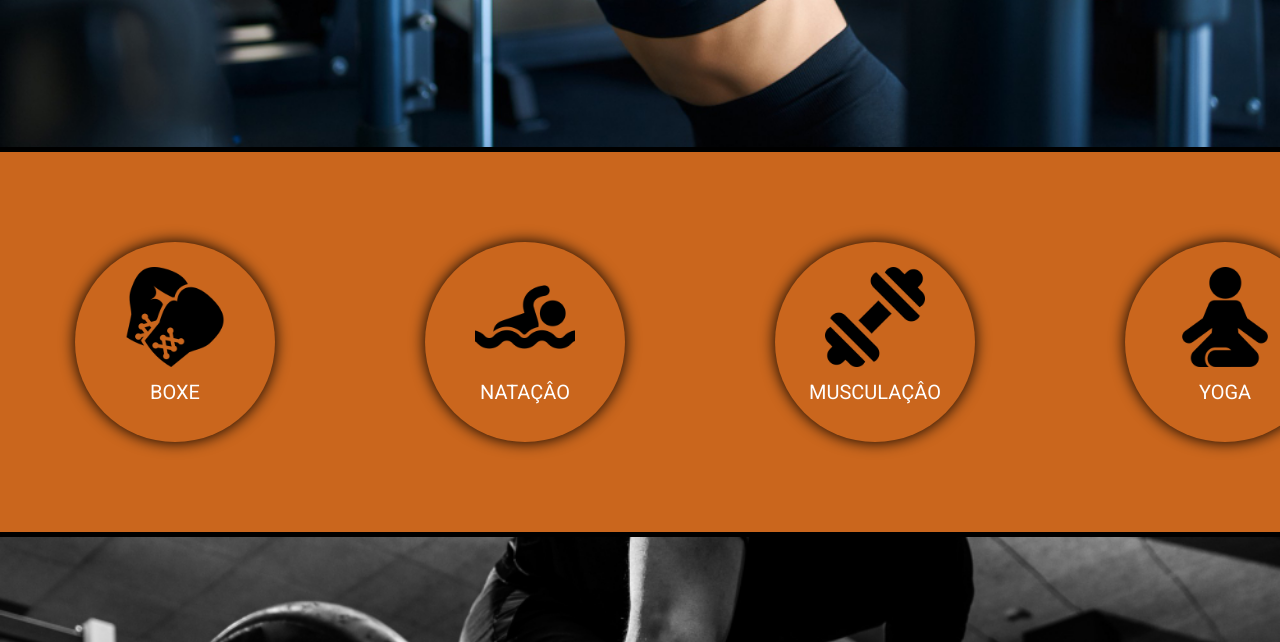
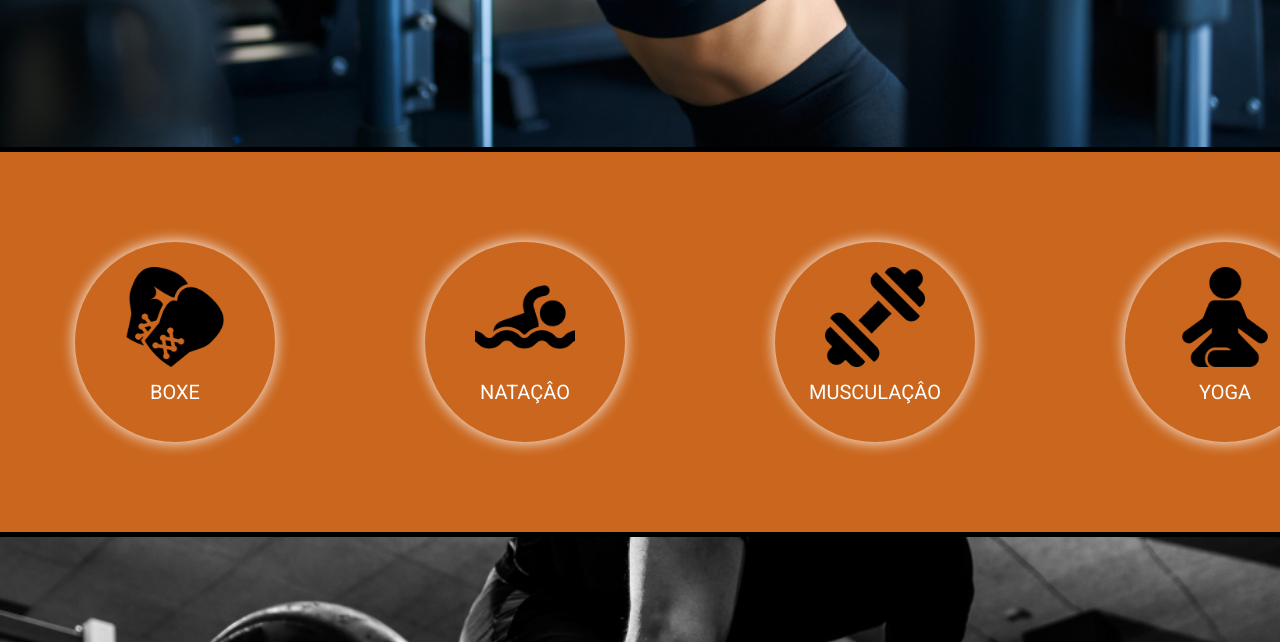
Before and after one commit to EwertonSilvino/projeto_academia, a plain HTML site: page index.html in a window 1280 px wide. Shown: the part 653-1295 px from the top of the page. Drawn offline with Linux system fonts and the light colour scheme.

Commit message:
second commit

```diff
--- a/style.css
+++ b/style.css
@@ -93,7 +93,7 @@ div {
 }
 
 .icones-section {
-    box-shadow: 0px 0px 15px black;
+    box-shadow: 0px 0px 15px white;
     border-radius: 150px;
     width: 200px;
     height: 200px;
```
